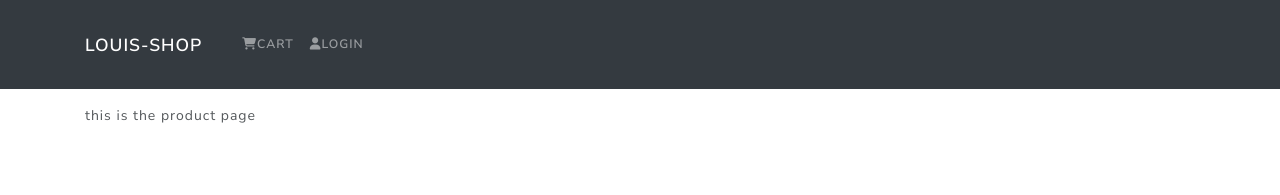
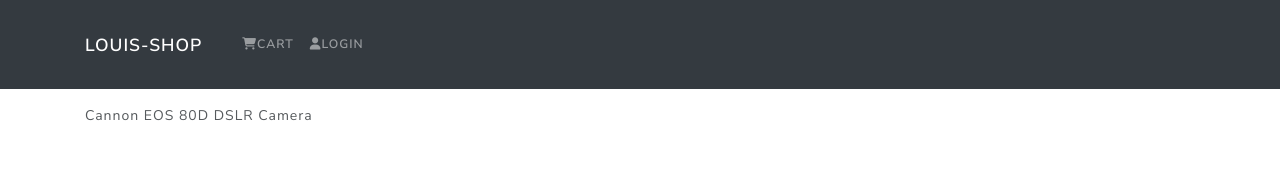
Before and after one commit to BINAH25/ecommerce-frontend-react, a React (Create React App) app: page /product/3 in a window 1280 px wide. Shown: the top 195 px of the page. Built offline with nearby package versions, Linux system fonts and the light colour scheme.

Commit message:
fixing error

```diff
--- a/src/components/Header.js
+++ b/src/components/Header.js
@@ -16,7 +16,7 @@
               <Nav.Link><i className = "fas fa-shopping-cart"></i>Cart</Nav.Link>
             </LinkContainer>
             <LinkContainer to='/login'>
-              <Nav.Link><i className = "fas fa-user"></i>Login</Nav.Link>
+              <Nav.Link ><i className = "fas fa-user"></i>Login</Nav.Link>
             </LinkContainer>
 
           </Nav>
--- a/src/pages/ProductPage.js
+++ b/src/pages/ProductPage.js
@@ -1,9 +1,15 @@
 import React from 'react'
-
+import { Link, useParams } from 'react-router-dom'
+import { Row,Col,Image,ListGroup,Button,Card } from 'react-bootstrap'
+import Rating from '../components/Rating'
+import products from '../products'
 const ProductPage = () => {
+    const params = useParams();
+    const id = params.id;
+    const product = products.find((p)=> p._id == id)
   return (
     <div>
-      this is the product page
+        {product.name}
     </div>
   )
 }
```
